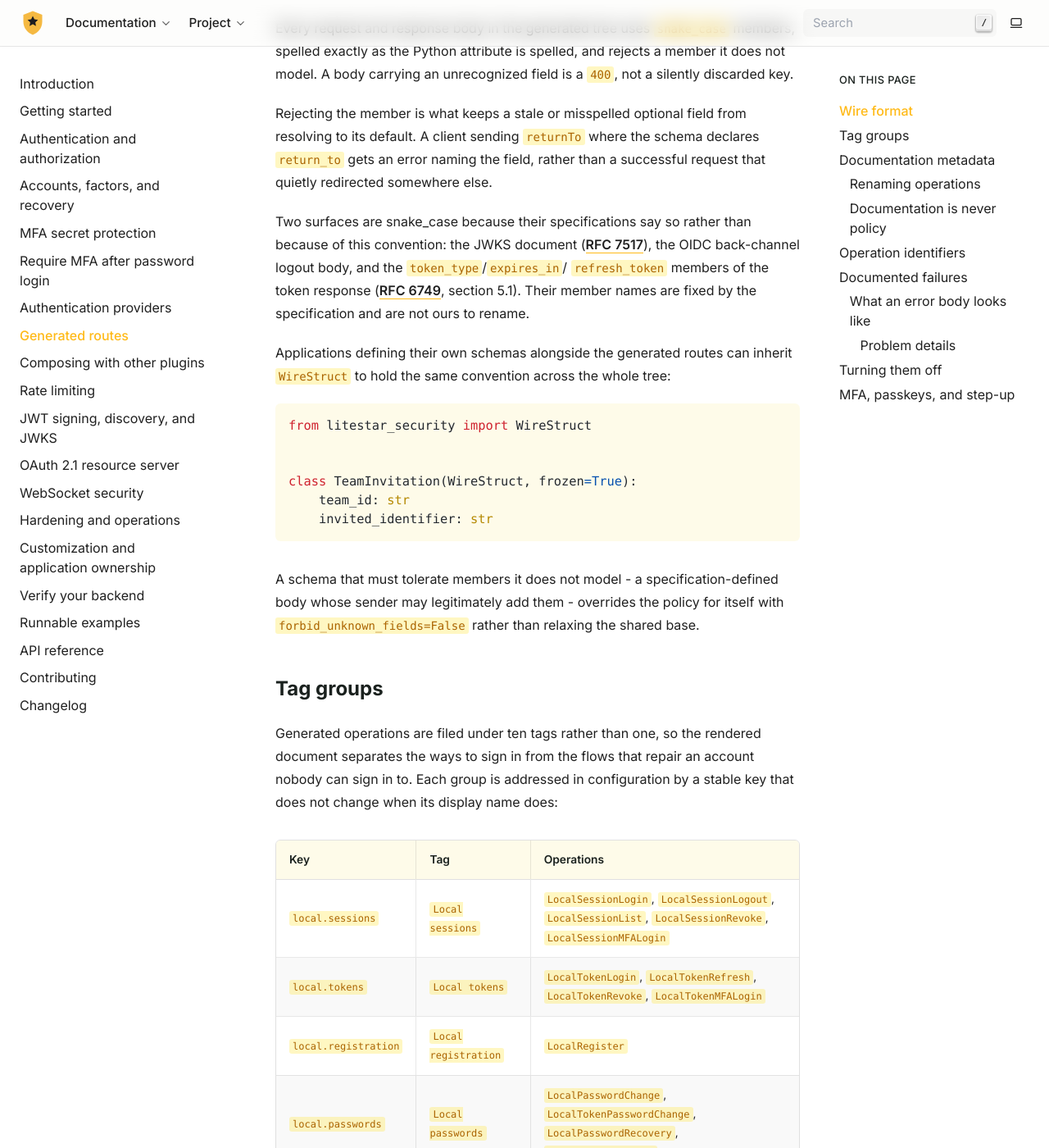
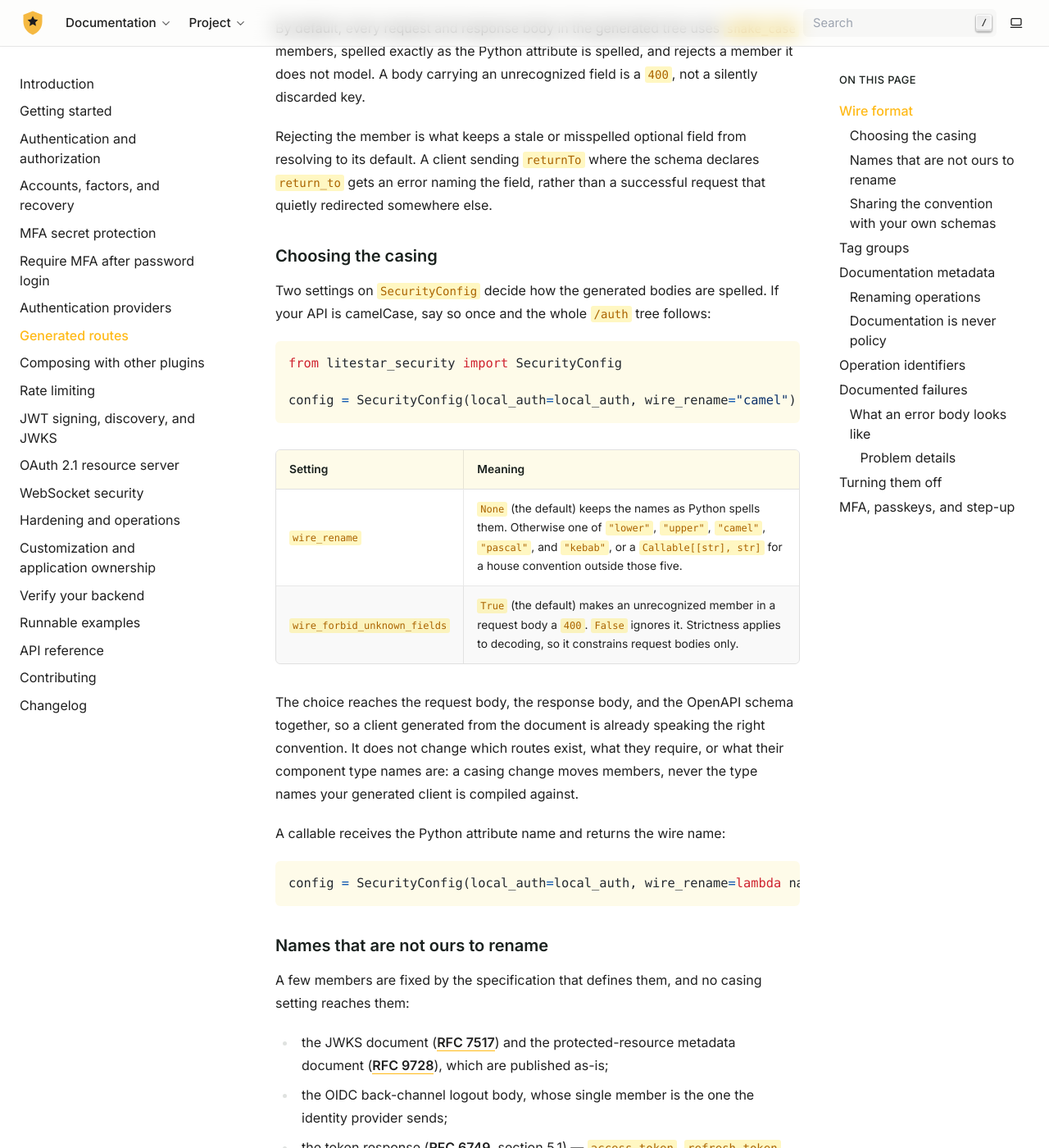
Before and after one commit to cofin/litestar-security, a Sphinx documentation site: the page built from docs/generated-routes.rst, in a window 1280 px wide and 1400 px high, scrolled down 592 px. Shown: the whole window at 82% size. Built offline with Sphinx 7.4.7, drawn with Linux system fonts in a browser that asks for light colours; some of the changed text lies outside the part shown.

Commit message:
docs(routes): explain how to choose the casing generated bodies use
Documents the two settings that decide how the generated `/auth` bodies are
spelled, with a camelCase example, the callable form for a house convention, and
the short list of members that belong to a specification and are never renamed.

Corrects the `WireStruct` docstring, which presented one casing as fixed policy:
it defines the default, and the application configuration decides the rest.

```diff
--- a/docs/generated-routes.rst
+++ b/docs/generated-routes.rst
@@ -20,9 +20,9 @@ profile receives neither a session backend nor a session store; configure
 Wire format
 ===========
 
-Every request and response body in the generated tree uses ``snake_case``
-members, spelled exactly as the Python attribute is spelled, and rejects a
-member it does not model. A body carrying an unrecognized field is a
+By default, every request and response body in the generated tree uses
+``snake_case`` members, spelled exactly as the Python attribute is spelled, and
+rejects a member it does not model. A body carrying an unrecognized field is a
 ``400``, not a silently discarded key.
 
 Rejecting the member is what keeps a stale or misspelled optional field from
@@ -30,15 +30,69 @@ resolving to its default. A client sending ``returnTo`` where the schema
 declares ``return_to`` gets an error naming the field, rather than a successful
 request that quietly redirected somewhere else.
 
-Two surfaces are snake_case because their specifications say so rather than
-because of this convention: the JWKS document (:rfc:`7517`), the OIDC
-back-channel logout body, and the ``token_type``/``expires_in``/
-``refresh_token`` members of the token response (:rfc:`6749`, section 5.1).
-Their member names are fixed by the specification and are not ours to rename.
+Choosing the casing
+-------------------
+
+Two settings on :class:`~litestar_security.SecurityConfig` decide how the
+generated bodies are spelled. If your API is camelCase, say so once and the
+whole ``/auth`` tree follows:
+
+.. code-block:: python
+
+   from litestar_security import SecurityConfig
+
+   config = SecurityConfig(local_auth=local_auth, wire_rename="camel")
+
+.. list-table::
+   :header-rows: 1
+   :widths: 30 70
+
+   * - Setting
+     - Meaning
+   * - ``wire_rename``
+     - ``None`` (the default) keeps the names as Python spells them. Otherwise
+       one of ``"lower"``, ``"upper"``, ``"camel"``, ``"pascal"``, and
+       ``"kebab"``, or a ``Callable[[str], str]`` for a house convention
+       outside those five.
+   * - ``wire_forbid_unknown_fields``
+     - ``True`` (the default) makes an unrecognized member in a request body a
+       ``400``. ``False`` ignores it. Strictness applies to decoding, so it
+       constrains request bodies only.
+
+The choice reaches the request body, the response body, and the OpenAPI schema
+together, so a client generated from the document is already speaking the right
+convention. It does not change which routes exist, what they require, or what
+their component type names are: a casing change moves members, never the type
+names your generated client is compiled against.
+
+A callable receives the Python attribute name and returns the wire name:
+
+.. code-block:: python
+
+   config = SecurityConfig(local_auth=local_auth, wire_rename=lambda name: name.upper())
+
+Names that are not ours to rename
+---------------------------------
+
+A few members are fixed by the specification that defines them, and no casing
+setting reaches them:
+
+- the JWKS document (:rfc:`7517`) and the protected-resource metadata document
+  (:rfc:`9728`), which are published as-is;
+- the OIDC back-channel logout body, whose single member is the one the
+  identity provider sends;
+- the token response (:rfc:`6749`, section 5.1) — ``access_token``,
+  ``refresh_token``, ``expires_in``, and ``token_type``.
+
+The error body is left alone for a different reason: it is rendered by your
+application's exception handling rather than by these routes, so renaming it in
+the document would describe a body the route never sends.
+
+Sharing the convention with your own schemas
+--------------------------------------------
 
 Applications defining their own schemas alongside the generated routes can
-inherit :class:`~litestar_security.WireStruct` to hold the same convention
-across the whole tree:
+inherit :class:`~litestar_security.WireStruct` to hold the same default:
 
 .. code-block:: python
 
@@ -49,9 +103,16 @@ across the whole tree:
         team_id: str
         invited_identifier: str
 
+``WireStruct`` defines the default spelling, not the effective one — the
+setting above is applied to the generated routes when they are built, and a
+schema of your own is spelled however the handler carrying it is configured.
+
 A schema that must tolerate members it does not model - a specification-defined
 body whose sender may legitimately add them - overrides the policy for itself
-with ``forbid_unknown_fields=False`` rather than relaxing the shared base.
+with ``forbid_unknown_fields=False`` rather than relaxing the shared base. A
+schema whose member names belong to a specification rather than to your API
+declares ``__wire_casing__ = False`` for the same reason, and no casing setting
+touches it.
 
 Tag groups
 ==========
```
Also changed, not shown: 2 other files.
